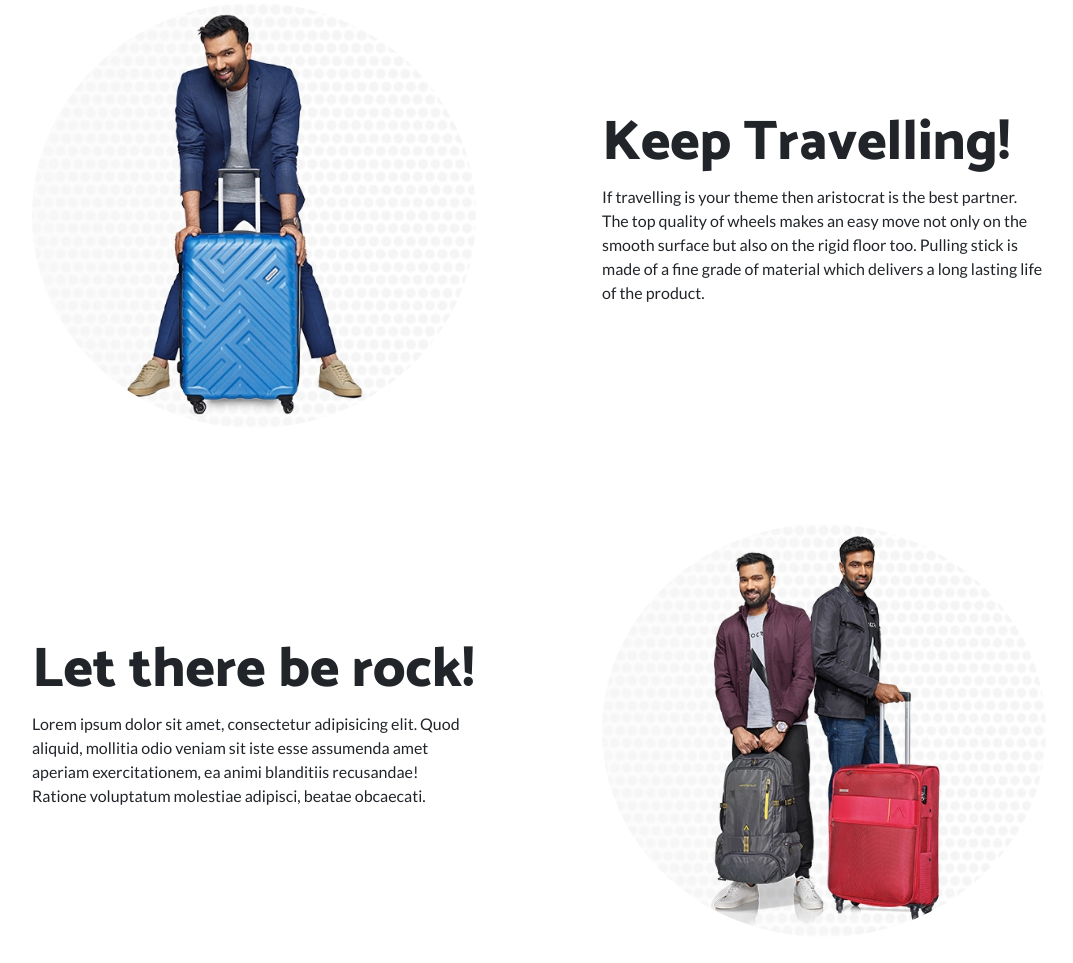
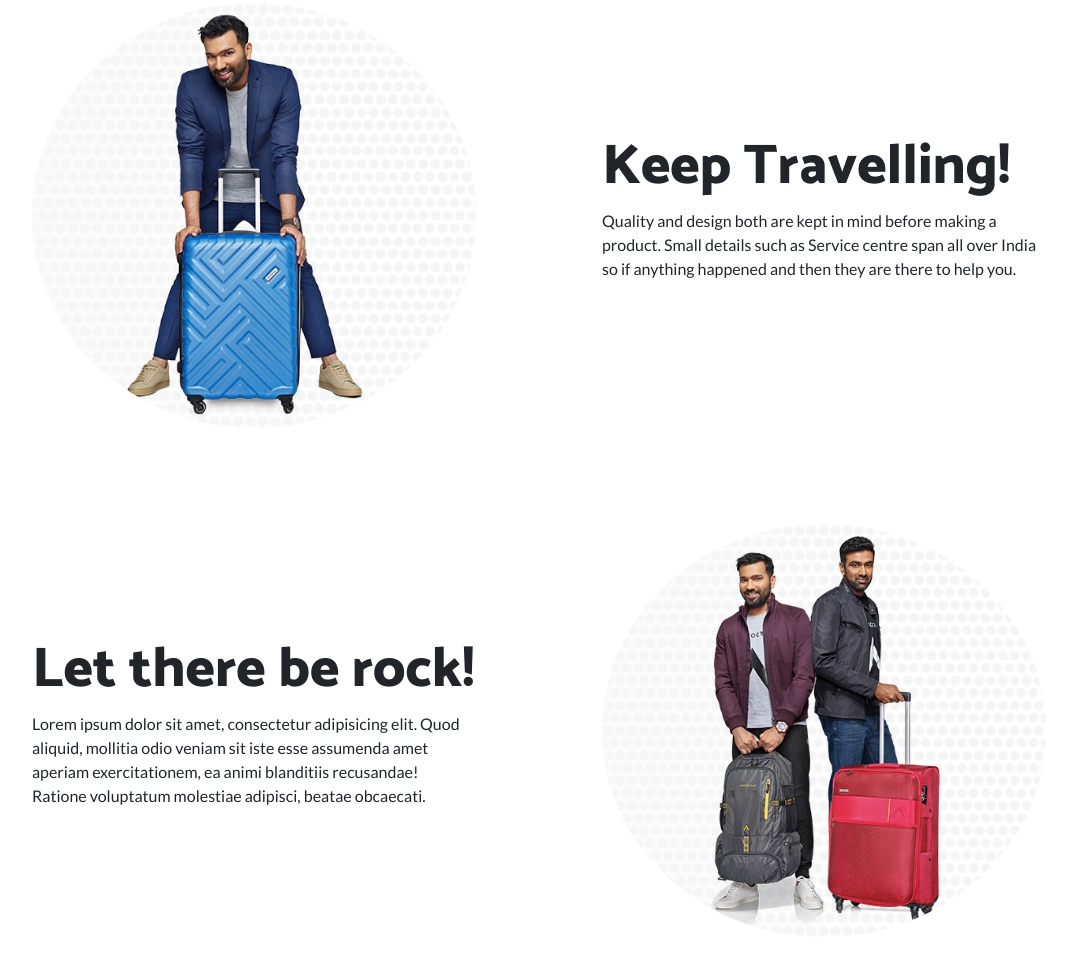
Before and after one commit to gautamkeshri/aristocrate_bags, a website: page index.html in a window 1280 px wide. Shown: the part 1351-2314 px from the top of the page, without its empty margins (101-1174 px from the left). Drawn offline with Linux system fonts and the light colour scheme.

Commit message:
updated content

```diff
--- a/index.html
+++ b/index.html
@@ -87,7 +87,7 @@
           <div class="col-lg-6">
             <div class="p-5">
               <h2 class="display-4">Keep Travelling!</h2>
-              <p>If travelling is your theme then aristocrat is the best partner. The top quality of wheels makes an easy move not only on the smooth surface but also on the rigid floor too. Pulling  stick is made of a fine grade of material which delivers a long lasting life of the product.</p>
+              <p>Quality and design both are kept in mind before making a product. Small details such as Service centre span all over India so if anything happened and then they are there to help you.</p>
             </div>
           </div>
         </div>
```
